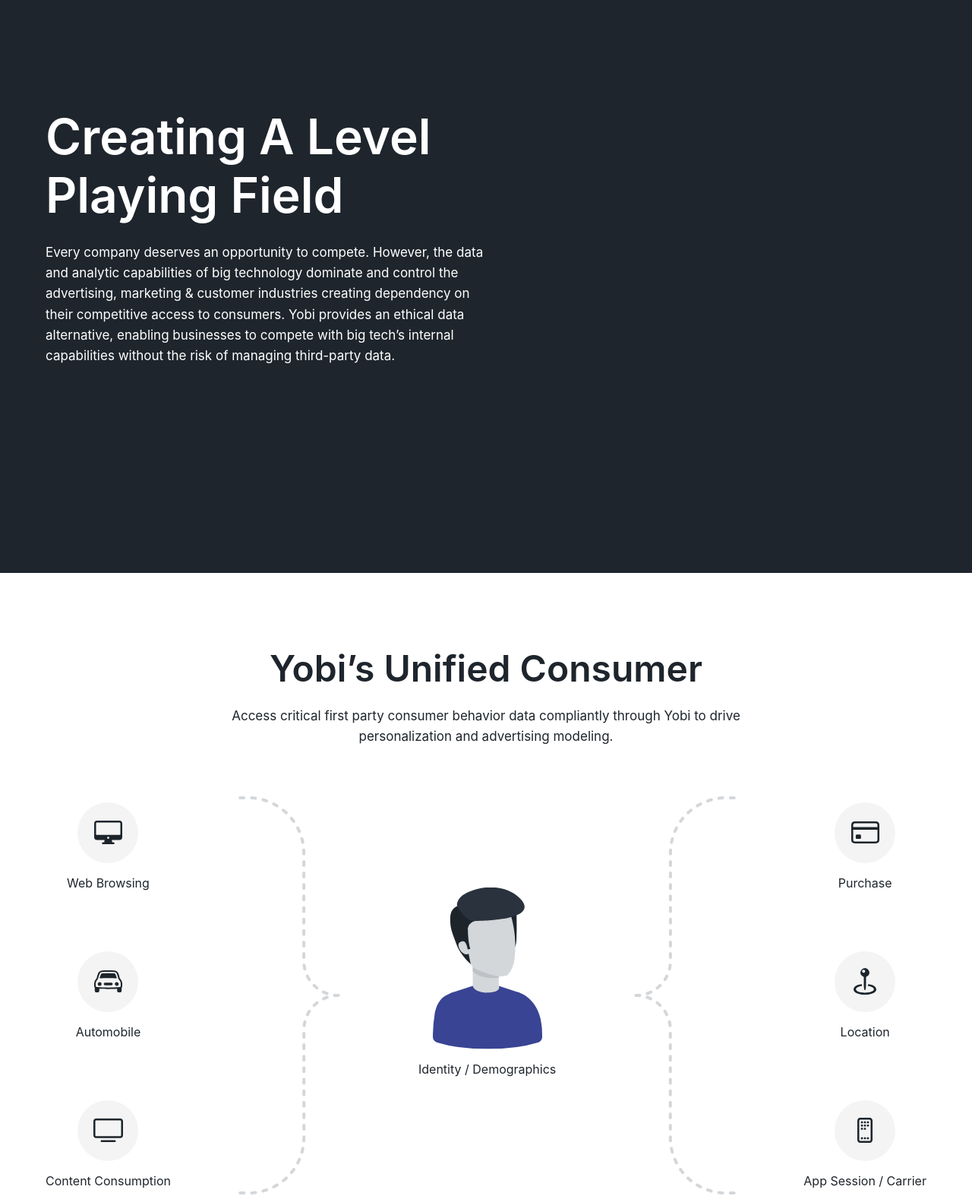
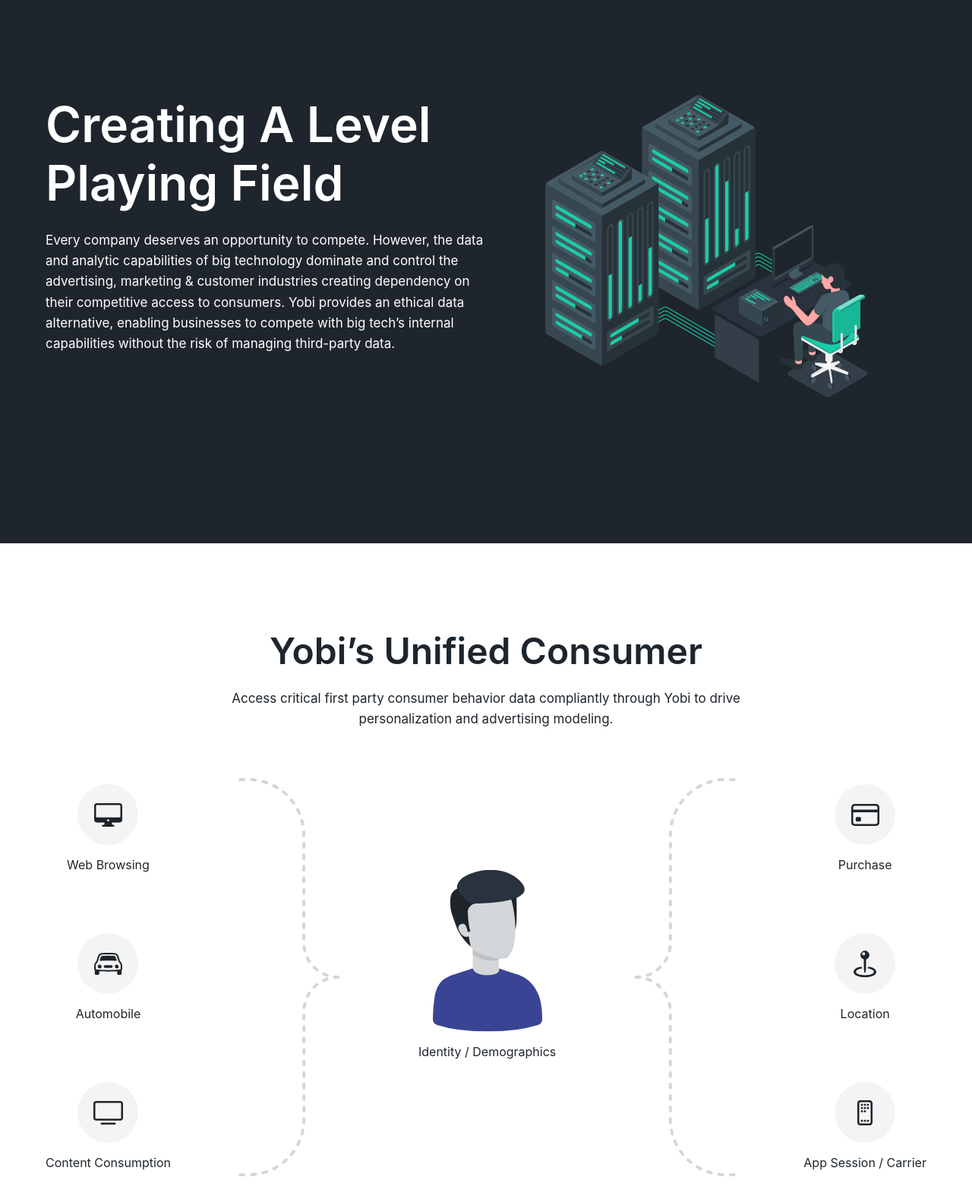
Before and after one commit to james01/yobi-website, an Eleventy site: page src/site/index.html in a window 1280 px wide. Shown: the part 61-1635 px from the top of the page at 76% size. Built offline with nearby package versions, Linux system fonts and the light colour scheme; Eleventy itself is replaced by a stand-in of ours; files that its build step writes are made by us from their sources.

Commit message:
Adjusted images and spacing, and added hero image

```diff
--- a/src/scss/_footer.scss
+++ b/src/scss/_footer.scss
@@ -58,7 +58,7 @@
       li {
         font-size: 1rem;
         font-weight: 400;
-        color: var(--gray-5);
+        color: var(--gray-6);
         margin-bottom: 8px;
 
         &:last-child {
@@ -86,7 +86,7 @@
   }
 
   &__notice {
-    color: var(--gray-4);
+    color: var(--gray-5);
     font-size: 0.875rem;
   }
 
--- a/src/scss/_founder.scss
+++ b/src/scss/_founder.scss
@@ -1,3 +1,5 @@
+@use 'media';
+
 .founder {
   &__container {
     padding-top: 80px;
@@ -23,10 +25,18 @@
   }
 
   &__img {
-    width: 280px;
-    height: 280px;
+    width: 224px;
+    height: auto;
     border-radius: 50%;
     margin: 64px auto 40px;
     display: block;
+
+    @include media.sm {
+      width: 256px;
+    }
+
+    @include media.md {
+      width: 280px;
+    }
   }
 }
--- a/src/scss/_home.scss
+++ b/src/scss/_home.scss
@@ -6,24 +6,50 @@
 
   &__container {
     display: flex;
-    flex-flow: row nowrap;
+    flex-wrap: nowrap;
+    flex-direction: column-reverse;
     justify-content: space-between;
+    padding-bottom: 64px;
+
+    @include media.sm {
+      padding-bottom: 128px;
+    }
+
+    @include media.lg {
+      flex-direction: row;
+      padding-bottom: 192px;
+    }
   }
 
   &__heading {
+    padding-top: 48px;
     flex-basis: 50%;
-    padding-top: 144px;
-    padding-bottom: 272px;
+
+    @include media.sm {
+      padding-top: 128px;
+    }
   }
 
   &__img {
+    padding-top: 48px;
     flex-basis: 50%;
+    display: flex;
+    justify-content: center;
+    align-items: flex-start;
+
+    @include media.sm {
+      padding-top: 128px;
+    }
+
+    img {
+      max-width: 100%;
+    }
   }
 }
 
 .unified-consumer {
-  padding-top: 96px;
-  padding-bottom: 112px;
+  padding-top: 112px;
+  padding-bottom: 128px;
 
   &__heading {
     text-align: center;
@@ -112,8 +138,8 @@
 }
 
 .privacy-redefined {
-  padding-top: 96px;
-  padding-bottom: 112px;
+  padding-top: 112px;
+  padding-bottom: 128px;
   border-top: 1px solid var(--gray-8);
 
   &__container {
@@ -215,6 +241,6 @@
 }
 
 .our-commitment {
-  padding-top: 96px;
-  padding-bottom: 112px;
+  padding-top: 112px;
+  padding-bottom: 128px;
 }
--- a/src/site/index.html
+++ b/src/site/index.html
@@ -15,7 +15,7 @@
     <main>
       <div class="playing-field pad-viewport">
         <div class="playing-field__container wrapper wrapper--xl">
-          <div class="playing-field__heading">
+          <div class="playing-field__heading wrapper wrapper--md">
             <h1>Creating A Level Playing Field</h1>
             <p
               >Every company deserves an opportunity to compete. However, the data and analytic capabilities of big technology dominate and control the
@@ -23,7 +23,13 @@
               alternative, enabling businesses to compete with big tech’s internal capabilities without the risk of managing third-party data.</p
             >
           </div>
-          <div class="playing-field__img"></div>
+          <div class="playing-field__img">
+            <img
+              srcset="/images/hero_server.png 1x, /images/hero_server@2x.png 2x"
+              src="/images/hero_server.png"
+              alt="Person using computer connected to large server"
+            />
+          </div>
         </div>
       </div>
       <div class="unified-consumer pad-viewport">
```
Also changed, not shown: src/site/images/bill_wise.jpg, src/site/images/hero_server.png (added), src/site/images/hero_server@2x.png (added), src/site/images/max_snow.jpg, src/site/images/michael_donovan.jpg, src/site/images/tom_griffiths.jpg.
